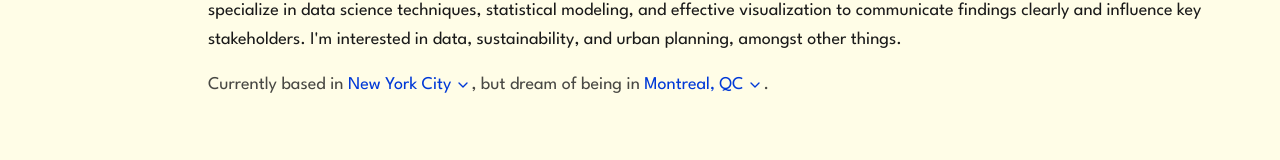
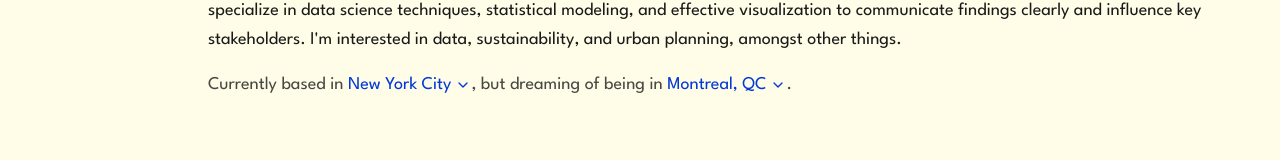
Before and after one commit to jaackiekim/jackiekim.me, a React (Vite) app: page / in a window 1280 px wide. Shown: the part 231-391 px from the top of the page. Built offline with nearby package versions, Linux system fonts and the light colour scheme.

Commit message:
Update App.tsx

```diff
--- a/src/App.tsx
+++ b/src/App.tsx
@@ -102,7 +102,7 @@ function App() {
                           <RoleFlip /> focused on building a career that blends innovation, data-driven decision-making, and human connection. My work involves analyzing complex datasets, deriving actionable insights, and crafting compelling narratives to drive impactful product decisions. I specialize in data science techniques, statistical modeling, and effective visualization to communicate findings clearly and influence key stakeholders. I'm interested in data, sustainability, and urban planning, amongst other things.
                         </p>
                         <p className={theme === 'dark' ? 'text-gray-400' : 'text-[#1a1a1a]/80'}>
-                          Currently based in <LocationFlip />, but dream of being in <LocationFlip2 />.
+                          Currently based in <LocationFlip />, but dreaming of being in <LocationFlip2 />.
                         </p>
                       </div>
                     </div>
```
